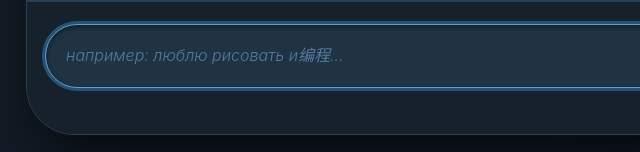
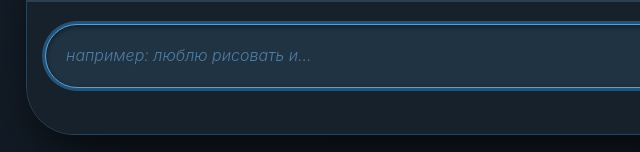
Before and after one commit to ekaterinadevina/ekaterinadevina.github.io, a plain HTML site: page index.html in a window 1280 px wide. Shown: the part 645-797 px from the top of the page, 14-654 px from the left. Drawn offline with Linux system fonts and the light colour scheme.

Commit message:
Update index.html

```diff
--- a/index.html
+++ b/index.html
@@ -318,7 +318,7 @@
     <!-- нижняя панель: поле ввода + кнопка -->
     <div class="input-panel">
       <div class="field-group">
-        <textarea id="msgInput" placeholder="например: люблю рисовать и编程..." rows="1"></textarea>
+        <textarea id="msgInput" placeholder="например: люблю рисовать и..." rows="1"></textarea>
       </div>
       <button class="action-btn" id="sendBtn" aria-label="Отправить">
         <svg viewBox="0 0 24 24">
```
